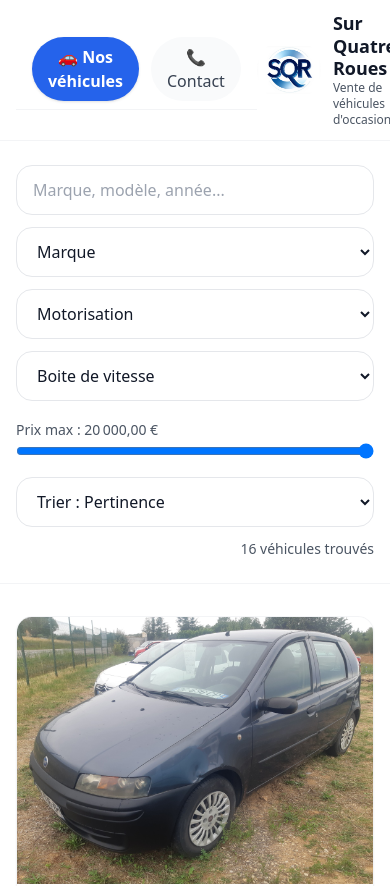
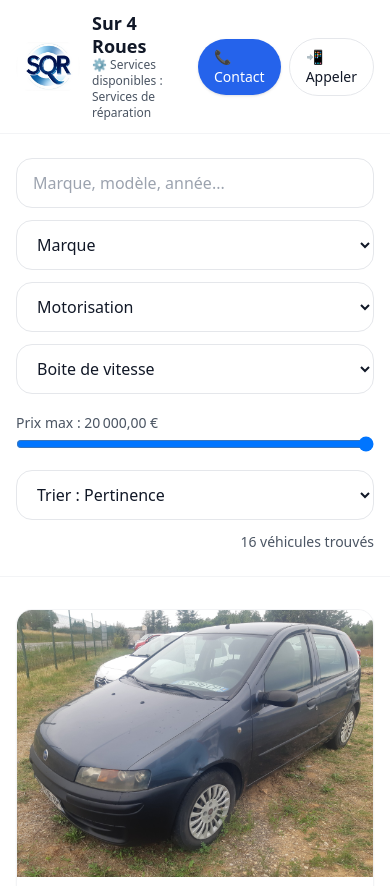
Before and after one commit to gaetangiordano06-debug/SQR-V3, a React (Vite) app: page / in a window 390 px wide. Shown: the top 886 px of the page. Built offline with nearby package versions, Linux system fonts and the light colour scheme.

Commit message:
bouton contact ajouté mobile

```diff
--- a/src/App.jsx
+++ b/src/App.jsx
@@ -5,43 +5,15 @@ import Home from "./pages/Home.jsx";
 import Contact from "./pages/Contact.jsx";
 
 const base = import.meta.env.BASE_URL || "/";
+const TEL = "0624715825";
+const TEL_DISPLAY = "06 24 71 58 25";
 
 export default function App() {
   return (
     <div className="min-h-screen bg-white text-gray-900">
       {/* Header */}
       <header className="sticky top-0 z-30 bg-white/90 backdrop-blur border-b border-gray-100">
-        <div className="max-w-7xl mx-auto px-4 sm:px-6 lg:px-8 py-3 flex items-center justify-between">
-
-        {/* Nav mobile (affichée seulement < md) */}
-<nav className="md:hidden bg-white/95 backdrop-blur border-b border-gray-100">
-  <div className="max-w-7xl mx-auto px-4 py-2 flex items-center gap-3">
-    <NavLink
-      to="/"
-      end
-      className={({ isActive }) =>
-        `flex-1 text-center px-4 py-2 rounded-full transition-all ${
-          isActive ? "bg-blue-600 text-white font-semibold shadow"
-                   : "text-gray-700 bg-gray-50 hover:bg-blue-50"
-        }`
-      }
-    >
-      🚗 Nos véhicules
-    </NavLink>
-    <NavLink
-      to="/contact"
-      className={({ isActive }) =>
-        `flex-1 text-center px-4 py-2 rounded-full transition-all ${
-          isActive ? "bg-blue-600 text-white font-semibold shadow"
-                   : "text-gray-700 bg-gray-50 hover:bg-blue-50"
-        }`
-      }
-    >
-      📞 Contact
-    </NavLink>
-  </div>
-</nav>
-
+        <div className="max-w-7xl mx-auto px-4 sm:px-6 lg:px-8 py-3 flex items-center gap-3">
           {/* Gauche : logo + titre */}
           <div className="flex items-center gap-3">
             <img
@@ -50,18 +22,31 @@ export default function App() {
               className="w-16 h-16 rounded-full object-contain"
             />
             <div>
-              <div className="text-lg font-semibold leading-tight">Sur Quatre Roues</div>
+              <div className="text-lg font-semibold leading-tight">Sur 4 Roues</div>
               <div className="text-xs text-gray-600">
-                Vente de véhicules d'occasion
+                ⚙️ Services disponibles : Services de réparation
               </div>
             </div>
           </div>
 
+          {/* Boutons mobiles (à droite du logo) */}
+          <div className="md:hidden ml-auto flex items-center gap-2">
+            <NavLink
+              to="/contact"
+              className="px-4 py-2 rounded-full bg-blue-600 text-white text-sm font-medium shadow hover:bg-blue-700 transition"
+            >
+              📞 Contact
+            </NavLink>
+            <a
+              href={`tel:${TEL}`}
+              className="px-4 py-2 rounded-full border border-gray-200 text-sm font-medium hover:bg-blue-50 transition"
+            >
+              📲 Appeler
+            </a>
+          </div>
 
-
-
-       {/* Milieu : navigation */}
-<nav className="hidden md:flex items-center gap-4 text-sm">
+          {/* Nav desktop */}
+          <nav className="hidden md:flex items-center gap-4 text-sm ml-auto">
             <NavLink
               to="/"
               end
@@ -90,11 +75,14 @@ export default function App() {
             </NavLink>
           </nav>
 
-          {/* Droite : adresse + téléphone */}
-          <div className="hidden sm:flex flex-col text-right text-xs sm:text-sm text-gray-700">
+          {/* Droite : adresse + téléphone (desktop) */}
+          <div className="hidden sm:flex flex-col text-right text-xs sm:text-sm text-gray-700 ml-4">
             <span>📍 821 Rte de Pertuis, 84240 La Bastide-des-Jourdans</span>
             <span>
-              📞 <a href="tel:0624715825" className="underline hover:no-underline">06 24 71 58 25</a>
+              📞{" "}
+              <a href={`tel:${TEL}`} className="underline hover:no-underline">
+                {TEL_DISPLAY}
+              </a>
             </span>
           </div>
         </div>
@@ -104,7 +92,10 @@ export default function App() {
       <Routes>
         <Route path="/" element={<Home />} />
         <Route path="/contact" element={<Contact />} />
-        <Route path="*" element={<div className="p-8 text-center text-gray-600">Page introuvable.</div>} />
+        <Route
+          path="*"
+          element={<div className="p-8 text-center text-gray-600">Page introuvable.</div>}
+        />
       </Routes>
     </div>
   );
```
Lines whose indentation alone changed are shown as unchanged.
